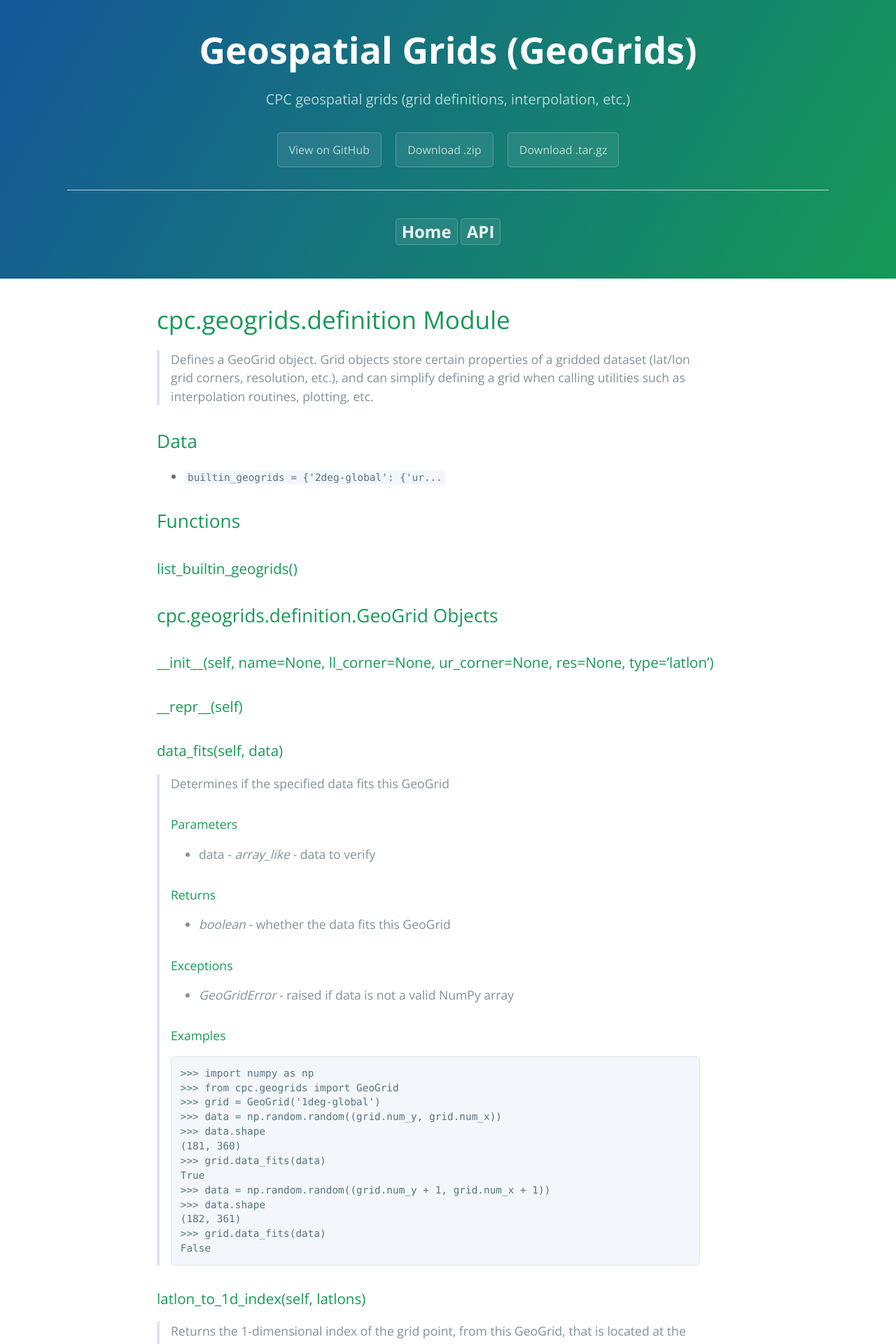
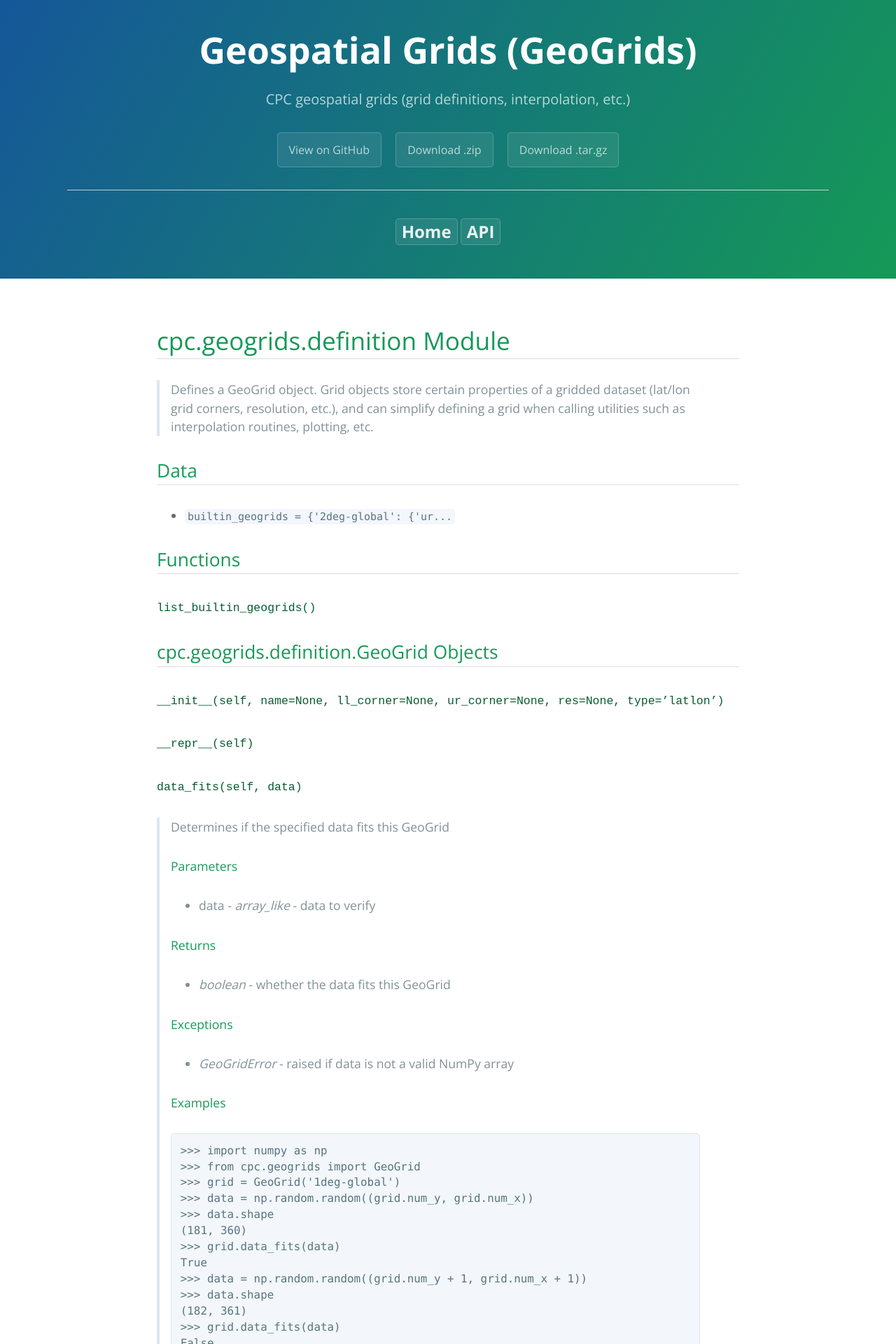
Before and after one commit to mikecharles/cpc.geogrids, a Jekyll site: the page built from docs/api/definition.md, in a window 1280 px wide. Shown: the top 1920 px of the page at 70% size. Built offline with Jekyll 4.4.1, drawn with Linux system fonts in a browser that asks for light colours.

Commit message:
Add styles to API docs to make them clearer

```diff
--- a/docs/css/extra.css
+++ b/docs/css/extra.css
@@ -48,3 +48,36 @@ nav ul li:hover {
   background-color: rgba(255, 255, 255, 0.2);
   border-color: rgba(255, 255, 255, 0.3);
 }
+
+/* API documentation */
+pre > code {
+    font-size: 1.1em !important;
+}
+code {
+    font-size: 0.85em !important;
+}
+span.function {
+    color: #065d31;
+    font-family: monospace;
+    font-size: 0.8em;
+    font-weight: 400;
+    border: none;
+    overflow-x: auto;
+    white-space: pre-wrap;
+    white-space: -moz-pre-wrap important;
+    white-space: -pre-wrap;
+    white-space: -o-pre-wrap;
+    word-wrap: break-word;
+}
+blockquote {
+    border-left: 2px solid #DDD;
+    padding-left: 10px;
+}
+
+h1:not(.project-name), h2:not(.project-tagline) {
+    border-bottom: thin solid #DDD;
+}
+h1:not(.project-name), h2:not(.project-tagline), h3, h4 {
+    font-weight: 400;
+    margin: 30px auto !important;
+}
```
